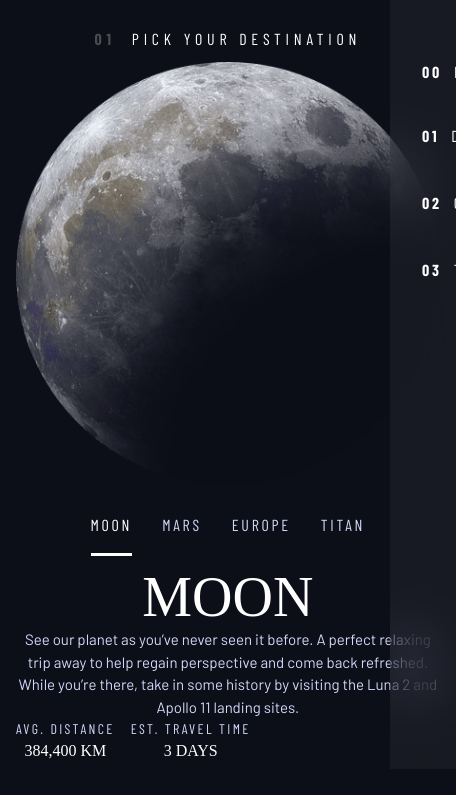
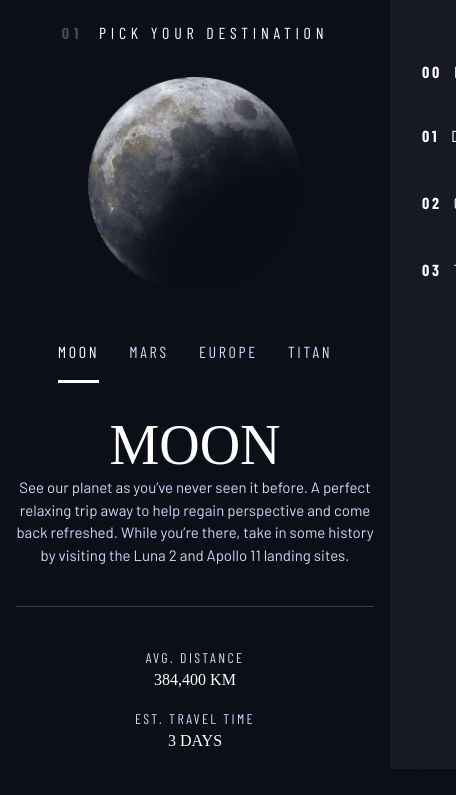
Before and after one commit to suzannepach/space-travel-website, a website built with webpack: page destination-moon.html in a window 390 px wide. Shown: the part 75-870 px from the top of the page, 456 px wide, since content can reach past the window. Before the commit the page ends 844 px from the top, so only its background shows below. Built offline with nearby package versions, Linux system fonts and the light colour scheme; a web font is replaced by a local one.

Commit message:
Added destination page layout for mobile

```diff
--- a/destination-moon.html
+++ b/destination-moon.html
@@ -38,7 +38,7 @@
         </nav>
     </header>
 
-    <main id="main" class="grid-container grid-container--destination">
+    <main id="main" class="grid-container grid-container--destination flow">
         <h1 class="numbered-title"><span aria-hidden="true">01</span> Pick your destination</h1>
         <img src="assets/destination/image-moon.png" alt="the moon">
         <div class="tab-list underline-indicators flex">
@@ -48,14 +48,14 @@
             <button aria-selected="false" class="uppercase text-accent bg-dark fs-300 ff-sans-cond text-accent letter-spacing-2">Titan</button>
         </div>
 
-        <article>
+        <article class="destination-info">
             <div>
                 <h2 class="fs-800 ff-serif uppercase">Moon</h2>
                 <p class="text-accent">See our planet as you’ve never seen it before. A perfect relaxing trip away to help
                     regain perspective and come back refreshed. While you’re there, take in some history
                     by visiting the Luna 2 and Apollo 11 landing sites.</p>
             </div>
-            <div class="flex">
+            <div class="destination-meta flex">
                 <div>
                     <h3 class="text-accent fs-200 ff-sans-cond uppercase letter-spacing-3">Avg. Distance</h3>
                     <p class="fs-500 ff-serif uppercase">384,400 km</p>
--- a/index.css
+++ b/index.css
@@ -150,38 +150,6 @@ select {
     padding-inline: 2em;
     margin-inline: auto;
     max-width: 80rem;
-}
-
-.grid-container {
-    display: grid;
-    text-align: center;
-    place-items: center;
-    padding-inline: 1rem;
-}
-
-.grid-container * {
-    max-width: 50ch;
-}
-
-@media (min-width: 45rem) {
-    .grid-container {
-        text-align: left;
-        grid-template-columns: minmax(1rem,1fr) repeat(2, minmax(0, 40rem)) minmax(1rem,1fr);
-        column-gap: var(--container-gap,2rem);
-    }
-
-    .grid-container > *:first-child {
-    grid-column: 2;
-    }
-
-    .grid-container > *:last-child {
-        grid-column: 3;
-    }
-
-    .grid-container--home {
-        padding-bottom: max(6rem, 20vh);
-        align-items: end;
-    }
 }
 
 .sr-only {
@@ -525,3 +493,75 @@ body {
         background-image: url(./assets/home/background-home-desktop.jpg);
     }
 }
+
+/* ----------------------------- */
+/* Layout                        */
+/* ----------------------------- */
+.grid-container {
+    display: grid;
+    text-align: center;
+    place-items: center;
+    padding-inline: 1rem;
+    padding-bottom: 4rem;
+}
+
+.grid-container * {
+    max-width: 50ch;
+}
+
+.numbered-title {
+    grid-area: title;
+}
+
+/* Ddestination layout */
+
+.grid-container--destination {
+    --flow-space: 2rem;
+    grid-template-areas:
+        'title'
+        'image'
+        'tabs'
+        'content';
+}
+
+.grid-container--destination > img {
+    grid-area: image;
+    max-width: 60%;
+}
+
+.grid-container--destination > .tab-list {
+    grid-area: tabs;
+}
+
+.grid-container--destination > .destination-info {
+    grid-area: content;
+}
+
+.destination-meta {
+    flex-direction: column;
+    align-items: center;
+    border-top: 1px solid hsl( var(--clr-white) / .2 );
+    padding-top: 2.5rem;
+    margin-top: 2.5rem;
+}
+
+@media (min-width: 45rem) {
+    .grid-container {
+        text-align: left;
+        grid-template-columns: minmax(1rem,1fr) repeat(2, minmax(0, 40rem)) minmax(1rem,1fr);
+        column-gap: var(--container-gap,2rem);
+    }
+
+    .grid-container > *:first-child {
+    grid-column: 2;
+    }
+
+    .grid-container > *:last-child {
+        grid-column: 3;
+    }
+
+    .grid-container--home {
+        padding-bottom: max(6rem, 20vh);
+        align-items: end;
+    }
+}
```
